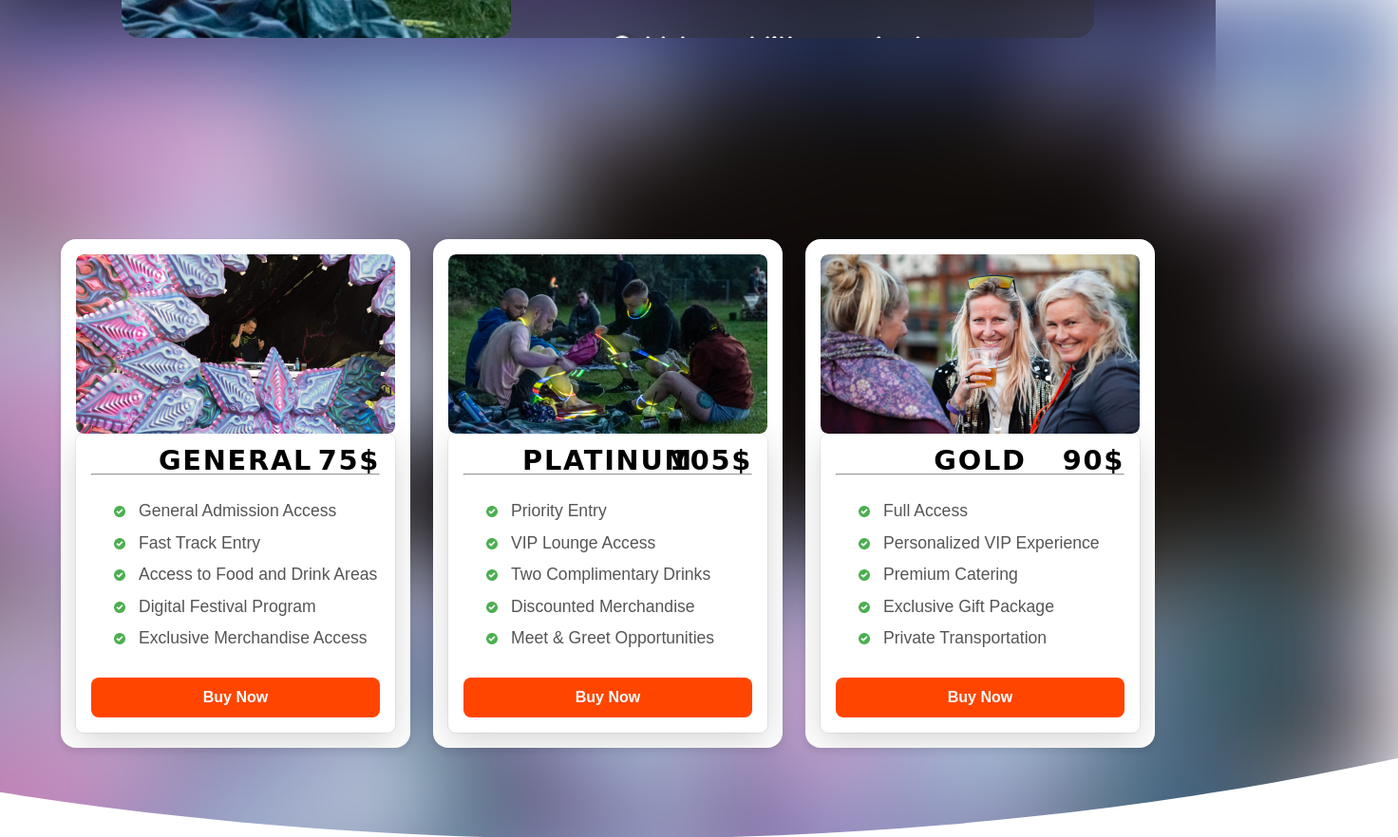
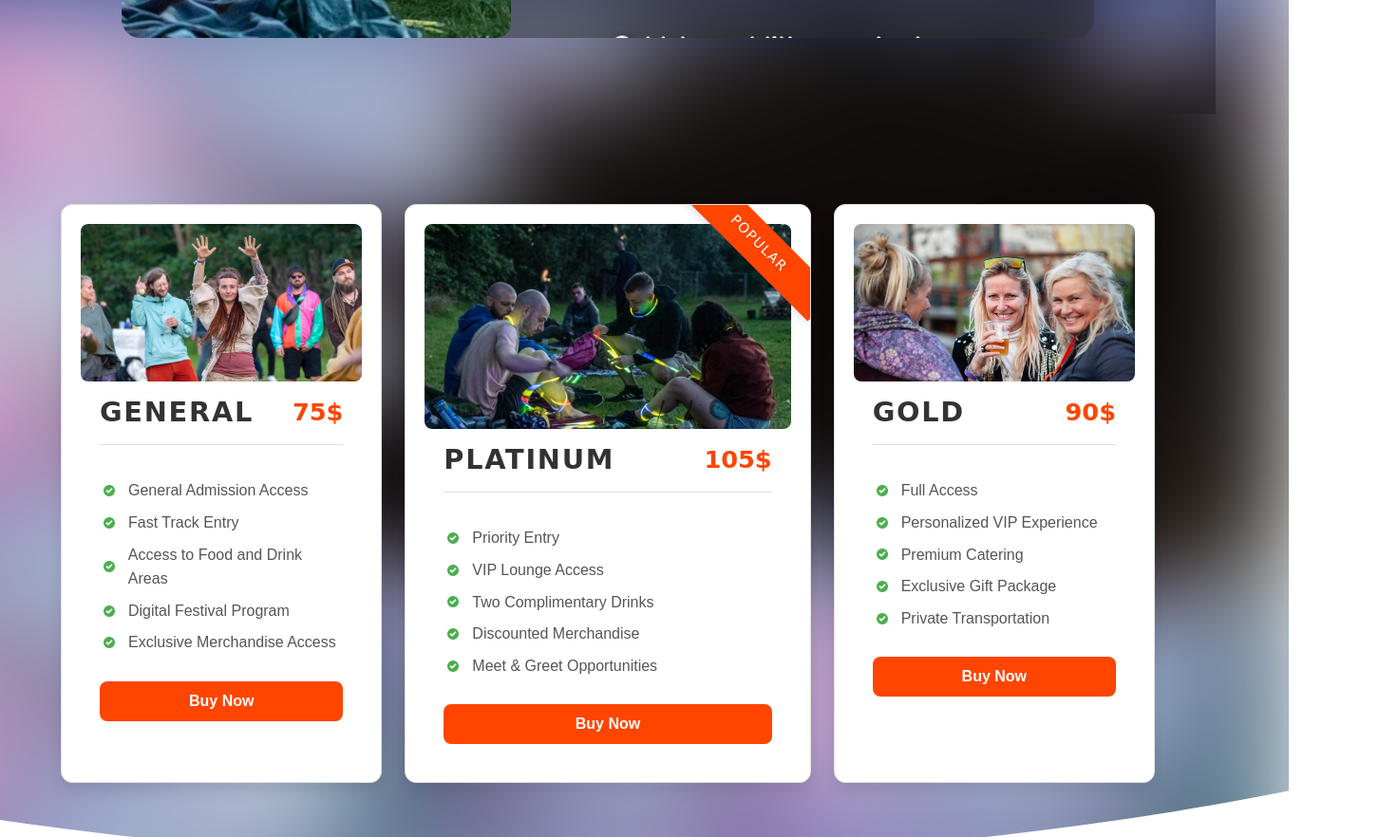
Before and after one commit to PAINj9/Immense-Festival, a plain HTML site: page index.html in a window 1280 px wide. Shown: the part 1480-2362 px from the top of the page at 95% size, 1472 px wide, since content can reach past the window. Drawn offline with nearby package versions, Linux system fonts and the light colour scheme.

Commit message:
Major Fixes

```diff
--- a/index.html
+++ b/index.html
@@ -71,6 +71,7 @@
             </div>
         </section>
 
+
         <!-- SECTION2: Event Details -->
 
 
@@ -109,7 +110,7 @@
                     <div class="article-wrapper">
 
                         <figure>
-                            <img src="images/Foto2.jpg" alt="Immense General Image">
+                            <img src="images/foto8.jpg" alt="Immense General Image">
                         </figure>
 
                         <div class="article-body">
@@ -131,15 +132,15 @@
                     </div>
                 </article>
 
-                <article>
+                <article class="platinum">
                     <div class="article-wrapper">
                         <figure>
                             <img src="images/Foto3.jpg" alt="Immense VIP Image">
                         </figure>
                         <div class="article-body">
                             <div class="header-content">
-                            <h2>PLATINUM</h2>
-                            <h3>105$</h3>
+                                <h2>PLATINUM</h2>
+                                <h3>105$</h3>
                             </div>
                             <hr>
                             <br>
@@ -150,7 +151,7 @@
                                 <li><span class="check-icon"></span> Discounted Merchandise</li>
                                 <li><span class="check-icon"></span> Meet & Greet Opportunities</li>
                             </ul>
-                            <button class="card-btn">Buy Now</button> <!-- Botón añadido -->
+                            <button class="card-btn">Buy Now</button>
                         </div>
                     </div>
                 </article>
--- a/style.css
+++ b/style.css
@@ -13,6 +13,8 @@ body {
     font-size: 1.2rem;
     line-height: 1.6rem;
     min-height: 100vh;
+        overflow-x: hidden;
+
 }
 
 html {
@@ -117,11 +119,12 @@ html {
     filter: blur(80px); /* Aplica el desenfoque */
     content: '';
     position: absolute;
-    top: -5%; /* Aumenta el tamaño del pseudo-elemento */
-    left: -5%;
-    right: -5%;
-    bottom: -5%;
+    top: -15%; /* Aumenta el tamaño del pseudo-elemento */
+    left: -15%;
+    right: -45%;
+    bottom: 2%;
     z-index: -1; /* Coloca el pseudo-elemento detrás del contenido */
+
 }
 
 .section1-container {
@@ -171,13 +174,7 @@ html {
     line-height: 1.2; /* Altura de línea compacta */
 }
 
-.section1-text h2 {
-    font-size: 3rem; /* Tamaño un poco más pequeño para el subtítulo */
-    font-weight: 600; /* Negrita */
-    margin-bottom: 2rem; /* Espacio debajo del subtítulo */
-    line-height: 1.2; /* Altura de línea compacta */
-    color: #777; /* Color gris para el subtítulo */
-}
+
 
 .section1-text p {
     font-size: 1.25rem; /* Tamaño de fuente para el texto */
@@ -244,15 +241,18 @@ html {
 .section-2::before {
     content: ''; /* Necesario para que el pseudo-elemento se muestre */
     position: absolute; /* Permite que el pseudo-elemento cubra toda la sección */
-    top: -5%; /* Aumenta el tamaño del pseudo-elemento */
-    left: -5%;
-    right: -5%;
+    top: 7%; /* Aumenta el tamaño del pseudo-elemento */
+    left: -15%;
+    right: -25%;
     bottom: -5%;
+
     background-image: url(images/Test2.jpg);
     background-size: cover;
     background-position: center;
-    filter: blur(90px); /* Aplica el desenfoque */
+    filter: blur(70px); /* Aplica el desenfoque */
     z-index: -1; /* Coloca el pseudo-elemento detrás del contenido */
+    transform: scalex(1.2);
+
 }
 .section2-container {
     display: flex; /* Asegura que los elementos hijos (imagen y texto) estén en línea uno al lado del otro */
@@ -346,26 +346,33 @@ html {
 .section-3 {
     position: relative; /* Asegura que el pseudo-elemento se posicione relativo a .section-3 */
     height: 100vh;
-    width: 100vw;
+    width: 100%;
     display: flex;
     justify-content: center;
     align-items: center;
     padding: 20px;
+    max-width: 100vw;
 }
 
 .section-3::before {
+
     background: linear-gradient(to bottom, rgba(30, 58, 138, 1) 1%, rgba(30, 58, 138, 0) 10%), url(images/Foto2.jpg);
     background-size: cover;
     background-position: center;
     filter: blur(50px); /* Aplica el desenfoque */
     content: '';
     position: absolute;
-    top: -15%;
-    left: -15%;
-    right: -15%;
-    bottom: -15%;
+    top: -25%;
+    left: -4%;
+    right: -100%;
+    bottom: -20%;
     z-index: -1; /* Asegura que el pseudo-elemento esté detrás del contenido */
-    clip-path: ellipse(110% 75% at 50% 10%); /* Borde curvado */
+    clip-path: ellipse(125% 75% at 50% 10%); /* Borde curvado */
+    overflow: hidden;
+        max-width: 100vw;
+        transform: scalex(1.2);
+
+
 }
 
 .articles {
@@ -381,30 +388,37 @@ article {
     flex: 1;
     display: flex;
     flex-direction: column;
-    border-radius: 16px;
-    transition: all 0.4s ease-in-out;
-    padding: 16px;
-    box-shadow: 0px 4px 8px rgba(0, 0, 0, 0.1);
+    border-radius: 12px;
+    transition: all 0.3s ease;
+    padding: 20px;
+    box-shadow: 0px 8px 16px rgba(0, 0, 0, 0.1);
     overflow: hidden;
-    background-color: #fff;
+    background-color: #ffffff;
+    border: 1px solid #e0e0e0;
 }
 
 .article-body {
     flex: 1;
-    padding: 16px;
-    background-color: #fff;
+    padding: 20px;
+    background-color: #ffffff;
     border-radius: 8px;
-    box-shadow: rgba(0, 0, 0, 0.16) 0px 10px 36px 0px, rgba(0, 0, 0, 0.06) 0px 0px 0px 1px;
     display: flex;
     flex-direction: column;
     justify-content: space-between;
 }
 
+.article-body hr {
+    border: none;
+    height: 1px;
+    background-color: #e0e0e0;
+    margin: 10px 0;
+}
+
 .header-content {
-    position: relative;
     display: flex;
-    justify-content: center; /* Centra el h2 */
+    justify-content: space-between;
     align-items: center;
+    margin-bottom: 10px;
 }
 
 .header-content h2 {
@@ -412,36 +426,28 @@ article {
     font-family: "Bebas Neue", cursive;
     font-size: 1.8rem;
     letter-spacing: 0.06em;
-    text-align: center; /* Centrado */
+    color: #333;
 }
 
 .header-content h3 {
     margin: 0;
-    position: absolute;
-    right: 0;
     font-family: "Bebas Neue", cursive;
-    font-size: 1.8rem;
-    letter-spacing: 0.06em;
-    text-align: right; /* Alineado a la derecha */
+    font-size: 1.6rem;
+    color: #FF4500;
 }
 
 .article-body ul {
-    list-style-type: disc;
-    padding-left: 20px;
-    margin-bottom: 0;
+    list-style-type: none;
+    padding-left: 0;
+    margin-bottom: 20px;
 }
 
 .article-body ul li {
+    display: flex;
+    align-items: center;
     margin-bottom: 8px;
-    font-size: 1.1rem;
+    font-size: 1rem;
     color: #555;
-}
-
-.article-body {
-    padding: 16px;
-    background-color: #fff;
-    border-radius: 8px;
-    box-shadow: rgba(0, 0, 0, 0.16) 0px 10px 36px 0px, rgba(0, 0, 0, 0.06) 0px 0px 0px 1px;
 }
 
 figure {
@@ -454,56 +460,40 @@ figure {
 
 article img {
     width: 100%;
-    height: 100%;
+    height: auto;
     transform-origin: center;
     transition: transform 0.4s ease-in-out;
     object-fit: cover;
-    border-radius: 8px;
-
-
+    border-bottom-left-radius: 8px;
+    border-bottom-right-radius: 8px;
 }
 
-article:hover img {
-    transform: scale(1.1);
+article:hover {
+    transform: translateY(-5px);
+    box-shadow: 0px 12px 24px rgba(0, 0, 0, 0.2);
 }
 
 .card-btn {
-    background-color: #FF4500; /* Color del botón */
-    color: white; /* Color del texto */
-    padding: 12px 24px; /* Espaciado interno */
-    border: none; /* Sin bordes */
-    border-radius: 8px; /* Bordes redondeados */
-    font-size: 16px; /* Tamaño de la fuente */
-    font-weight: bold; /* Negrita */
-    cursor: pointer; /* Cambia el cursor al pasar por encima */
-    margin-top: 20px; /* Espacio superior para separar del contenido */
-    transition: background-color 0.3s ease, transform 0.3s ease; /* Transición suave */
-    width: 100%; /* Ajusta el ancho del botón */
-    text-align: center; /* Centra el texto dentro del botón */
+    background-color: #FF4500;
+    color: white;
+    padding: 12px 24px;
+    border: none;
+    border-radius: 8px;
+    font-size: 16px;
+    font-weight: bold;
+    cursor: pointer;
+    margin-top: auto;
+    transition: background-color 0.3s ease, transform 0.3s ease;
+    width: 100%;
+    text-align: center;
 }
 
 .card-btn:hover {
-    background-color: #FF6347; /* Color más claro al pasar el cursor */
-    transform: scale(1.05); /* Aumenta ligeramente el tamaño al pasar el cursor */
-}
-
-@media screen and (max-width: 960px) {
-    .article-body p {
-        display: none;
-    }
+    background-color: #FF6347;
+    transform: scale(1.05);
 }
 
 
-.checklist {
-    list-style-type: none;
-    padding-left: 0;
-}
-
-.checklist li {
-    display: flex;
-    align-items: center;
-    margin-bottom: 10px;
-}
 
 .check-icon {
     display: inline-block;
@@ -511,13 +501,46 @@ article:hover img {
     height: 20px;
     border-radius: 50%;
     margin-right: 10px;
-    position: relative;
-    background-image: url('images/checkmark.png'); /* Ruta a tu ícono */
-    background-size: 12px 12px; /* Tamaño del ícono */
+    background-image: url('images/checkmark.png');
+    background-size: 12px 12px;
     background-position: center;
     background-repeat: no-repeat;
 }
 
+.platinum {
+    position: relative; /* Necesario para que el pseudo-elemento se posicione dentro del contenedor */
+    flex: 1.3; /* Aumenta el tamaño de la tarjeta del medio */
+
+}
+
+.platinum::before {
+    content: "POPULAR";
+    position: absolute;
+    top: 20px; /* Ajusta la posición vertical */
+    right: -40px; /* Ajusta la posición horizontal hacia la derecha */
+    transform: rotate(45deg); /* Cambia la rotación para que esté en diagonal hacia la derecha */
+    background-color: #FF4500;
+    color: white;
+    padding: 8px 55px;
+    font-size: 0.9rem;
+    font-family: "Bebas Neue", cursive;
+    letter-spacing: 0.1em;
+    text-transform: uppercase;
+    z-index: 20;
+    box-shadow: 0px 4px 8px rgba(0, 0, 0, 0.1); /* Opcional: para darle un poco de sombra */
+
+}
+
+@media screen and (max-width: 960px) {
+    .articles {
+        flex-direction: column;
+        align-items: center;
+    }
+
+    .article-body ul {
+        padding-left: 20px;
+    }
+}
 
 
 /* ------------ SECTION-4 ------------ */
```
Also changed, not shown: images/foto7.jpg (added), images/foto8.jpg (added).
